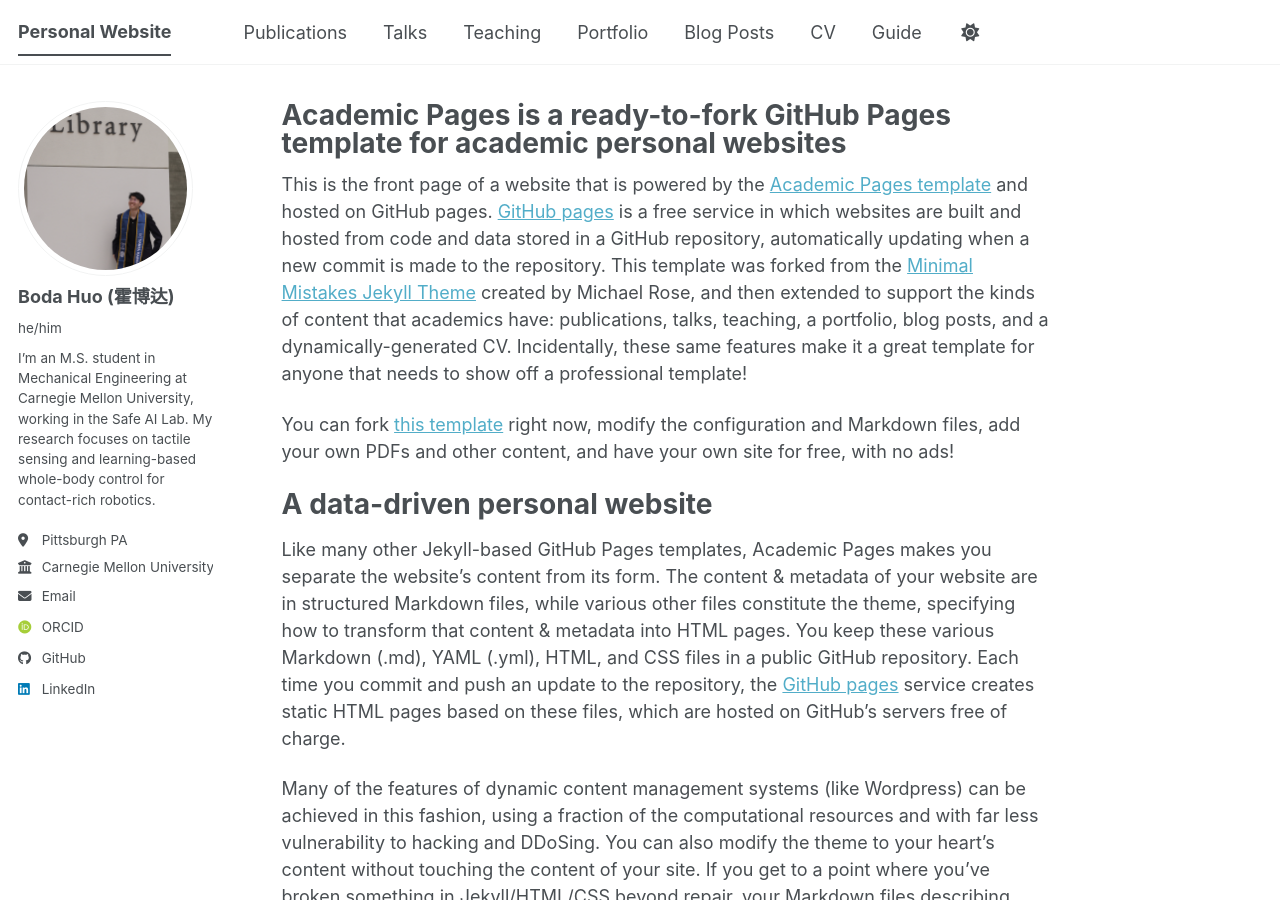
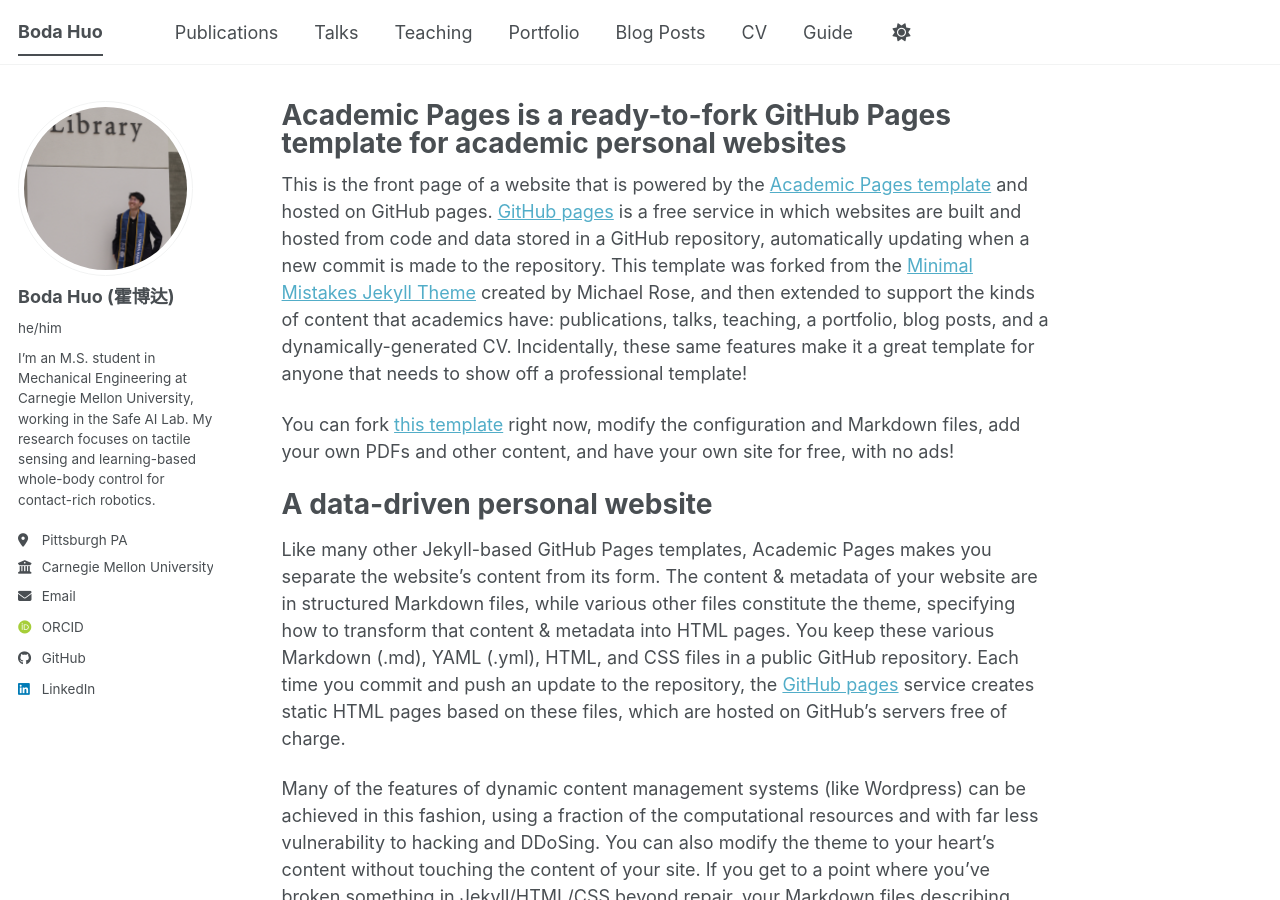
Before and after one commit to bodahuo/bodahuo.github.io, a Jekyll site: the page built from _pages/about.md, in a window 1280 px wide and 900 px high. Built offline with Jekyll 4.4.1, drawn with Linux system fonts in a browser that asks for light colours; some web fonts are replaced; a script bundle is joined from its source files by our own code; library files that are not in the unit come from our copies.

Commit message:
Update _config.yml

```diff
--- a/_config.yml
+++ b/_config.yml
@@ -9,7 +9,7 @@
 # Basic Site Settings
 locale                   : "en-US"
 site_theme               : "default"
-title                    : "Personal Website"
+title                    : "Boda Huo"
 title_separator          : "-"
 name                     : &name "Boda Huo"
 description              : &description "Boda's academic portfolio"
```
